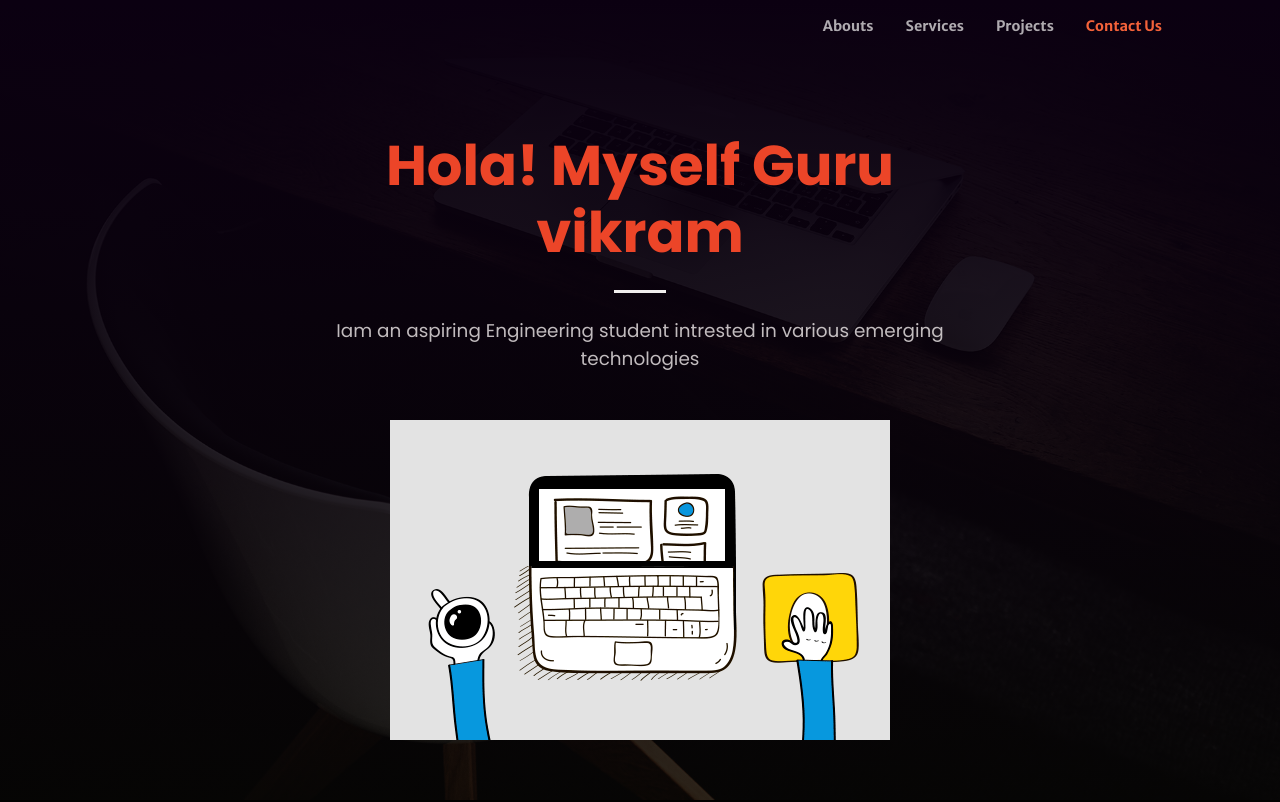
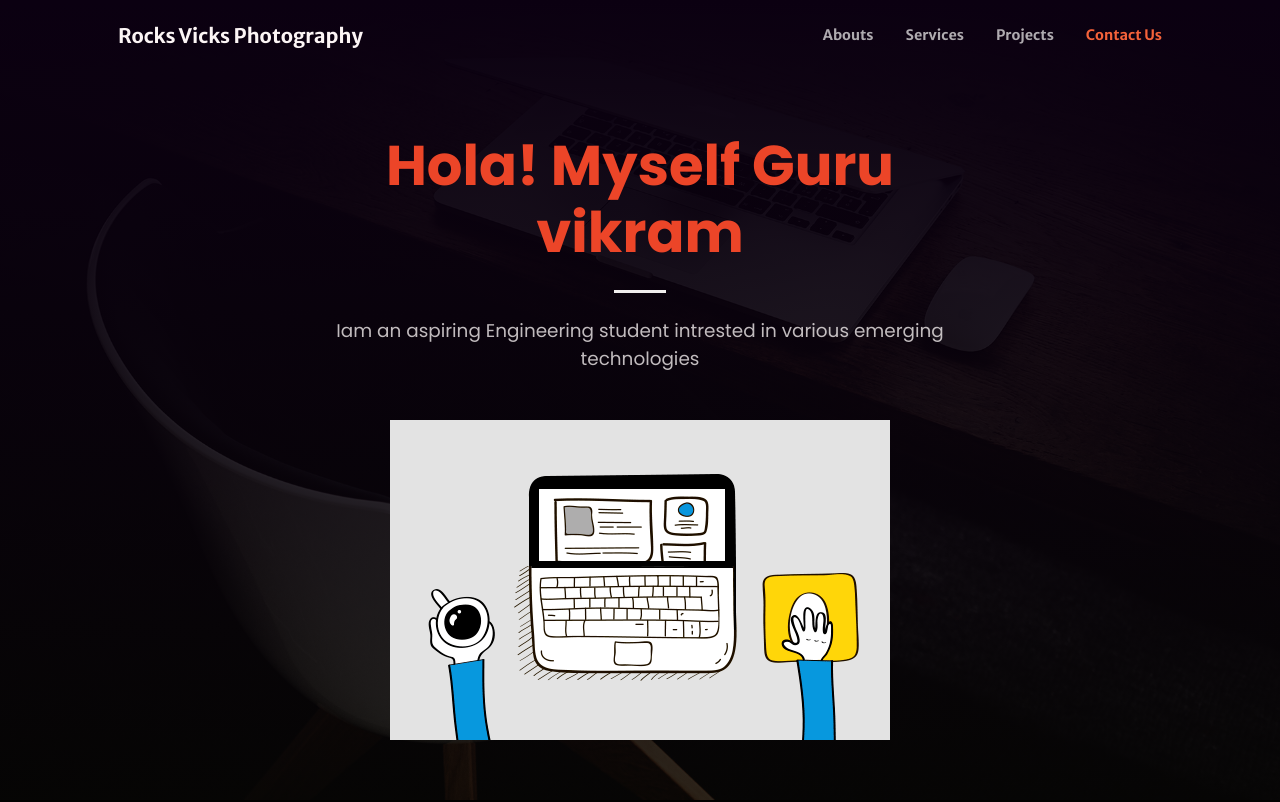
Before and after one commit to rocksvicks/Try-Clone-Vikram, a plain HTML site: page index.html in a window 1280 px wide. Shown: the top 802 px of the page. Drawn offline with nearby package versions, Linux system fonts and the light colour scheme; some packages are replaced by stand-ins of ours; a script that the page names is missing.

Commit message:
Change head name

```diff
--- a/index.html
+++ b/index.html
@@ -23,7 +23,7 @@
         <!-- Navigation-->
         <nav class="navbar navbar-expand-lg navbar-light fixed-top py-3" id="mainNav">
             <div class="container px-4 px-lg-5">
-                <a class="navbar-brand" href="#page-top"></a>
+                <a class="navbar-brand" href="#page-top">Rocks Vicks Photography</a>
                 <button class="navbar-toggler navbar-toggler-right" type="button" data-bs-toggle="collapse" data-bs-target="#navbarResponsive" aria-controls="navbarResponsive" aria-expanded="false" aria-label="Toggle navigation"><span class="navbar-toggler-icon"></span></button>
                 <div class="collapse navbar-collapse" id="navbarResponsive">
                     <ul class="navbar-nav ms-auto my-2 my-lg-0">
```
